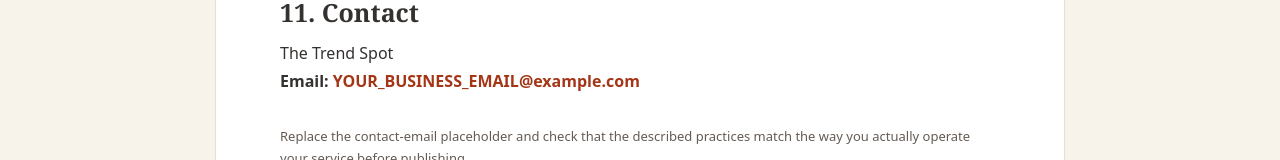
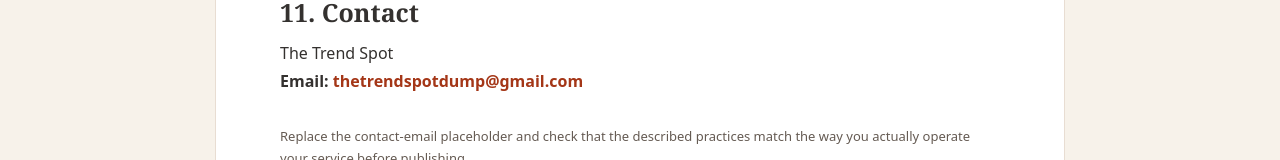
Before and after one commit to kclene/the-trend-spot-site, a plain HTML site: page privacy-policy.html in a window 1280 px wide. Shown: the part 2297-2457 px from the top of the page. Drawn offline with Linux system fonts and the light colour scheme.

Commit message:
Add files via upload

```diff
--- a/privacy-policy.html
+++ b/privacy-policy.html
@@ -24,7 +24,7 @@
       <h2>8. Affiliate links and third-party websites</h2><p>The Trend Spot may include links to third-party merchants. Those sites have their own privacy policies and may use cookies or tracking technologies. Eligible promotional content may earn commissions. As an Amazon Associate I earn from qualifying purchases.</p>
       <h2>9. Children's privacy</h2><p>Our service is not directed at children under 13, and we do not knowingly solicit personal information from children.</p>
       <h2>10. Changes</h2><p>We may update this policy as the application or our data practices change. Changes will appear on this page with an updated date.</p>
-      <h2>11. Contact</h2><p>The Trend Spot<br><strong>Email:</strong> <span class="placeholder">YOUR_BUSINESS_EMAIL@example.com</span></p>
+      <h2>11. Contact</h2><p>The Trend Spot<br><strong>Email:</strong> <span class="placeholder">thetrendspotdump@gmail.com</span></p>
       <p class="fineprint">Replace the contact-email placeholder and check that the described practices match the way you actually operate your service before publishing.</p>
     </article>
   </main>
```
